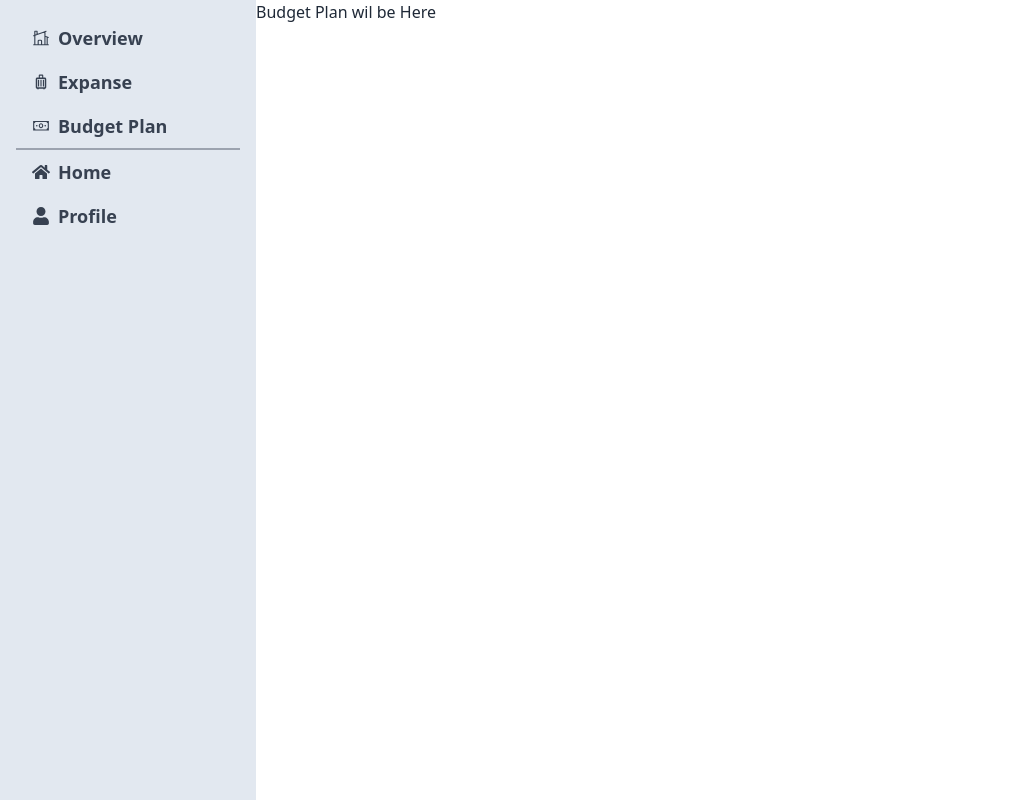
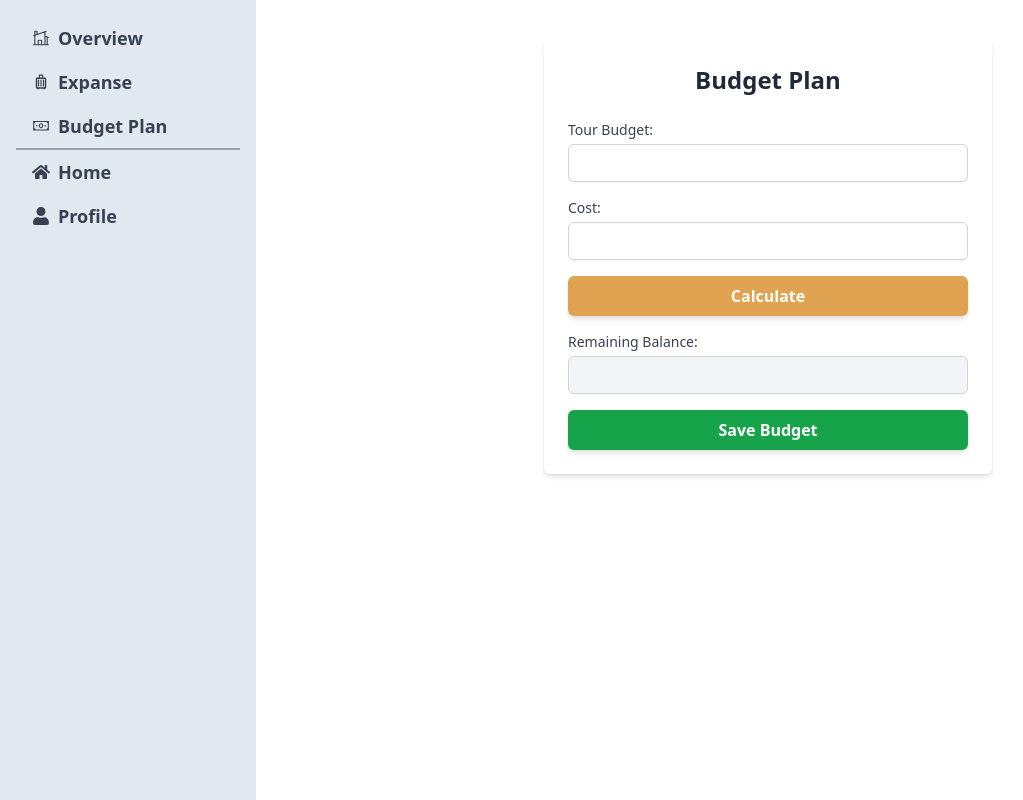
Before and after one commit to mehedishopnil/Bhromonkari, a React (Vite) app: page /dashboard/budget-plan in a window 1280 px wide. Shown: the whole page, without its empty margins (0-1023 px from the left). Built offline with nearby package versions, Linux system fonts and the light colour scheme; no server answers.

Commit message:
new update for single tour pages

```diff
--- a/src/Page/BudgetPlan/BudgetPlan.jsx
+++ b/src/Page/BudgetPlan/BudgetPlan.jsx
@@ -1,9 +1,103 @@
-import React from 'react';
+import { useState, useContext } from 'react';
+import { AuthContext } from '../../providers/AuthProviders';
 
 const BudgetPlan = () => {
+    const [budget, setBudget] = useState('');
+    const [cost, setCost] = useState('');
+    const [balance, setBalance] = useState('');
+    const { user, userData } = useContext(AuthContext);
+
+    const handleCalculate = () => {
+        const remainingBalance = budget - cost;
+        setBalance(remainingBalance);
+    };
+
+    const handleSubmit = async (event) => {
+        event.preventDefault();
+        if (!user) {
+            console.error("No user is logged in.");
+            return;
+        }
+        const userEmail = user.email;
+
+        const budgetData = {
+            email: userEmail,
+            budget,
+            cost,
+            balance
+        };
+
+        try {
+            const response = await fetch(`http://localhost:5000/users/${userEmail}/budget`, {
+                method: 'POST',
+                headers: {
+                    'Content-Type': 'application/json',
+                },
+                body: JSON.stringify(budgetData),
+            });
+
+            if (!response.ok) {
+                throw new Error(`HTTP error! Status: ${response.status}`);
+            }
+
+            const data = await response.json();
+            console.log("Budget data saved successfully:", data);
+        } catch (error) {
+            console.error("Error saving budget data:", error.message);
+        }
+    };
+
     return (
-        <div>
-            <h2>Budget Plan wil be Here</h2>
+        <div className="max-w-md mx-auto mt-10 p-6 bg-white shadow-md rounded-md">
+            <h2 className="text-2xl font-bold mb-6 text-center">Budget Plan</h2>
+            <form onSubmit={handleSubmit}>
+                <div className="mb-4">
+                    <label className="block text-sm font-medium text-gray-700">Tour Budget:</label>
+                    <input
+                        type="number"
+                        value={budget}
+                        onChange={(e) => setBudget(e.target.value)}
+                        required
+                        className="mt-1 block w-full px-3 py-2 border border-gray-300 rounded-md shadow-sm focus:outline-none focus:ring-indigo-500 focus:border-indigo-500 sm:text-sm"
+                    />
+                </div>
+                <div className="mb-4">
+                    <label className="block text-sm font-medium text-gray-700">Cost:</label>
+                    <input
+                        type="number"
+                        value={cost}
+                        onChange={(e) => setCost(e.target.value)}
+                        required
+                        className="mt-1 block w-full px-3 py-2 border border-gray-300 rounded-md shadow-sm focus:outline-none focus:ring-indigo-500 focus:border-indigo-500 sm:text-sm"
+                    />
+                </div>
+                <div className="mb-4">
+                    <button
+                        type="button"
+                        onClick={handleCalculate}
+                        className="w-full px-4 py-2 bg-[#e0a352] text-white font-semibold rounded-md shadow-md hover:bg-blue-700 focus:outline-none focus:ring-2 focus:ring-blue-500"
+                    >
+                        Calculate
+                    </button>
+                </div>
+                <div className="mb-4">
+                    <label className="block text-sm font-medium text-gray-700">Remaining Balance:</label>
+                    <input
+                        type="number"
+                        value={balance}
+                        readOnly
+                        className="mt-1 block w-full px-3 py-2 border border-gray-300 rounded-md shadow-sm bg-gray-100 focus:outline-none focus:ring-indigo-500 focus:border-indigo-500 sm:text-sm"
+                    />
+                </div>
+                <div>
+                    <button
+                        type="submit"
+                        className="w-full px-4 py-2 bg-green-600 text-white font-semibold rounded-md shadow-md hover:bg-green-700 focus:outline-none focus:ring-2 focus:ring-green-500"
+                    >
+                        Save Budget
+                    </button>
+                </div>
+            </form>
         </div>
     );
 };
--- a/src/Page/Profile/Profile.jsx
+++ b/src/Page/Profile/Profile.jsx
@@ -2,19 +2,21 @@ import { useContext } from "react";
 import { AuthContext } from "../../providers/AuthProviders";
 
 const Profile = () => {
-  const { user } = useContext(AuthContext);
+  const { user, userData } = useContext(AuthContext);
+
+  console.log(userData);
 
   // Check if user object exists
   if (!user) {
     return <div>Loading...</div>; // Render a loading indicator if user object is not available
   }
 
-  const { name, email, photoUrl, address, phone, website } = user;
+  const { name, email, photoUrl, address, phone, website } = userData;
 
   return (
     <div className="container mx-auto px-4 py-8">
-      <div className="max-w-lg mx-auto bg-white rounded-xl shadow-md overflow-hidden md:max-w-2xl">
-        <div className="md:flex">
+      <div className="w-10/12 mx-auto bg-white rounded-xl shadow-md overflow-hidden">
+        <div className="flex space-x-5">
           <div className="md:flex-shrink-0">
             <img
               className="h-48 w-full object-cover md:w-48"
@@ -22,25 +24,26 @@ const Profile = () => {
               alt={name}
             />
           </div>
-          <div className="">
+
+          <div className="py-2">
             <div className="block mt-1 text-lg leading-tight font-semibold text-gray-900">
               <h1>{name}</h1>
             </div>
             <div className="mt-4">
               <div className="">
-                <div className="w-1/2">
-                  <p className="font-semibold">Email: {email}</p>
+                <div className="">
+                  <p className="font-semibold text-gray-500">Email: {email}</p>
                 </div>
-                <div className="w-1/2">
-                  <p className="font-semibold">Address:</p>
+                <div className="">
+                  <p className="font-semibold text-gray-500">Address:</p>
                   <p>{address}</p>
                 </div>
-                <div className="w-1/2">
-                  <p className="font-semibold">Phone:</p>
+                <div className="">
+                  <p className="font-semibold text-gray-500">Phone:</p>
                   <p>{phone}</p>
                 </div>
-                <div className="w-1/2">
-                  <p className="font-semibold">Website:</p>
+                <div className="">
+                  <p className="font-semibold text-gray-500">Website:</p>
                   <p>{website}</p>
                 </div>
               </div>
--- a/src/Page/Shared/Header/Header.jsx
+++ b/src/Page/Shared/Header/Header.jsx
@@ -20,7 +20,7 @@ const Header = () => {
 
   return (
     <div className='bg-gray-800 text-white p-4'>
-       <div className='flex items-center justify-between'>
+      <div className='flex items-center justify-between'>
         {/* Logo */}
         <div className='flex items-center'>
           <h2 className='text-2xl font-bold'>BHROMONKARI</h2>
@@ -34,20 +34,24 @@ const Header = () => {
           {user && <NavLink to='/dashboard' label='Dashboard' isActive={isActive} />}
         </div>
 
-        {/* Login and Registration or User Info and Logout */}
+        {/* Login and Registration or user Info and Logout */}
         <div className='hidden md:flex md:justify-end md:items-center gap-5'>
           {user ? (
             <>
-              {user.photoURL && (
-                <Link to={'/dashboard/profile'}><img src={user.photoURL} alt="User Avatar" className="w-10 h-10 rounded-full" /></Link>
+              {user.photoUrl && (
+                <Link to={'/dashboard/profile'}>
+                  <div className="flex items-center gap-2">
+                    <img src={user.photoUrl} alt="user Avatar" className="w-10 h-10 rounded-full" />
+                    <h1 className="text-white">{user.displayName}</h1>
+                  </div>
+                </Link>
               )}
               <button onClick={LogOut} className="btn btn-outline text-white hover:bg-red-700">Log Out</button>
             </>
           ) : (
             <>
               <Link to='/login'><button className="btn btn-outline text-white hover:bg-blue-700 hover:text-white">Login</button></Link>
-
-              <Link to='/registration'><button className="btn btn-outline  text-white hover:bg-green-700 hover:text-white">Registration</button></Link>
+              <Link to='/registration'><button className="btn btn-outline text-white hover:bg-green-700 hover:text-white">Registration</button></Link>
             </>
           )}
         </div>
--- a/src/components/SingleTourPlacePage/SingleTourPlacePage.jsx
+++ b/src/components/SingleTourPlacePage/SingleTourPlacePage.jsx
@@ -1,11 +1,37 @@
-
+import axios from 'axios';
+import { useEffect, useState } from 'react';
+import { useParams } from 'react-router-dom';
 
 const SingleTourPlacePage = () => {
-     return (
-          <div>
+  const { _id } = useParams(); // Use _id instead of id
+  const [tourPlace, setTourPlace] = useState(null);
 
-          </div>
-     );
+  useEffect(() => {
+    const fetchTourPlace = async () => {
+      try {
+        const response = await axios.get(`http://localhost:5000/tour-places/${_id}`); // Use _id
+        setTourPlace(response.data);
+      } catch (error) {
+        console.error('Error fetching tour place data:', error);
+      }
+    };
+
+    fetchTourPlace();
+  }, [_id]); // Add _id to dependency array
+
+  if (!tourPlace) {
+    return <div>Loading...</div>;
+  }
+
+  return (
+    <div className="container mx-auto px-4">
+      <h2 className="text-center text-2xl font-bold py-5">{tourPlace.name}</h2>
+      <img src={tourPlace.image} alt={tourPlace.name} className="w-full h-[400px] mb-4" />
+      <p className="text-xl mb-2">Location: {tourPlace.location}</p>
+      <p className="mb-2">{tourPlace.description}</p>
+      <p>{tourPlace.details}</p>
+    </div>
+  );
 };
 
 export default SingleTourPlacePage;
--- a/src/firebase/firebase.config.js
+++ b/src/firebase/firebase.config.js
@@ -10,9 +10,7 @@ const firebaseConfig = {
   messagingSenderId: import.meta.env.VITE_messagingSenderId,
   appId: import.meta.env.VITE_appId,
 };
-console.log(import.meta.env.VITE_apiKey)
 
-console.log("Firebase Configuration:", firebaseConfig);
 
 // Initialize Firebase
 const app = initializeApp(firebaseConfig);
--- a/src/routers/Router/Router.jsx
+++ b/src/routers/Router/Router.jsx
@@ -45,7 +45,7 @@ export const router = createBrowserRouter([
                 element: <CategoryPage></CategoryPage>
             },
             {
-                path: 'singleTourPlace',
+                path: 'tour-places/:_id',
                 element: <SingleTourPlacePage/>
             }
 
@@ -71,7 +71,8 @@ export const router = createBrowserRouter([
             {
                 path: 'profile',
                 element: <Profile></Profile>
-            }
+            },
+
         ]
     }
 ]);
```
Also changed, not shown: src/Page/CategoryPage/CategoryPage.jsx (+11 -17 lines), src/providers/AuthProviders.jsx (+42 -16 lines).
